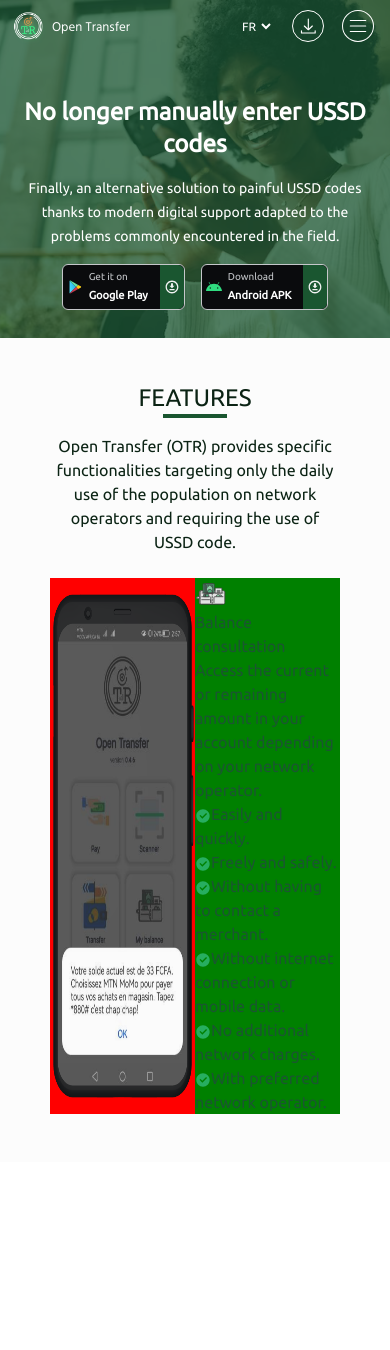
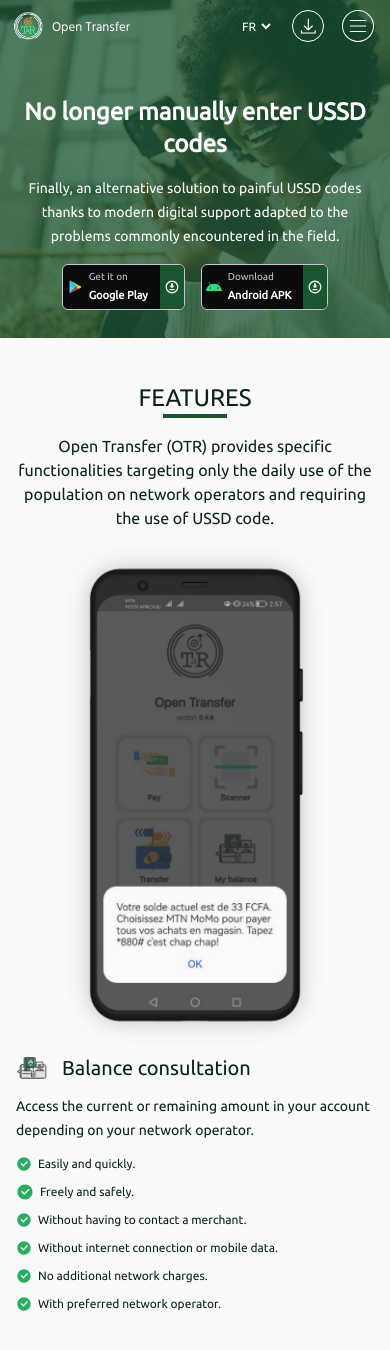
Before and after one commit to cacybernetic/opentransfer, a React (Vite) app: page / in a window 390 px wide. Shown: the top 1350 px of the page. Before the commit the page ends 1162 px from the top, so only its background shows below. Built offline with nearby package versions, Linux system fonts and the light colour scheme.

Commit message:
Responsive done !

```diff
--- a/src/home/components/features/_features.scss
+++ b/src/home/components/features/_features.scss
@@ -6,19 +6,73 @@
 * @created: 2024-03-06
 * @updated: 2024-03-06
 * @file: features.scss
-* @version: 0.0.1
+* @version: 0.0.3
 */
 
 // Custom dependencies.
 @import "./_variables.scss";
 
+// Content.
+div.features-content {
+  justify-content: center;
+  flex-direction: row;
+  margin-top: 48px;
+  display: flex;
+  width: 100%;
+  // From 670 to 592.
+  @media #{$features-670} {
+    margin-top: 24px;
+  }
+  // From 592 to 0.
+  @media #{$features-592} {
+    flex-direction: column;
+  }
+}
+
+// Top title.
+div.features-top-title {
+  display: inline-flex;
+  align-items: center;
+  column-gap: 14px;
+  font-size: 32px;
+  // From 912 to 670.
+  @media #{$features-912} {
+    font-size: 24px;
+  }
+  // From 670 to 0.
+  @media #{$features-670} {
+    font-size: 20px;
+  }
+  // Left icon.
+  img {
+    // From 912 to 670.
+    @media #{$features-912} {
+      height: 48px;
+      width: 48px;
+    }
+    // From 670 to 0.
+    @media #{$features-670} {
+      height: 32px;
+      width: 32px;
+    }
+  }
+}
+
 // Features.
 section.features {
-  background-color: $feature-bg-color;
+  background-color: $features-bg-color;
   padding: 48px 50px 48px 50px;
   flex-direction: column;
   align-items: center;
   display: flex;
+  // From 912 to 592.
+  @media #{$features-912} {
+    padding: 48px 25px 48px 25px;
+  }
+  // From 592 to 0.
+  @media #{$features-592} {
+    padding: 48px 16px 48px 16px;
+  }
   // Big title.
   & > h2 {
     color: $features-text-color;
@@ -40,29 +94,103 @@
   }
 }
 
-// Content.
-div.features-content {
-  background-color: blue;
-  justify-content: center;
-  display: inline-flex;
-  margin-top: 24px;
-  width: 100%;
-}
-
 // Screenshot.
 div.feature {
-  background-color: red;
+  transform: translate3d(0, 0, 0);
   justify-content: center;
   display: inline-flex;
   width: 50%;
+  // From 670 to 592.
+  @media #{$features-670} {
+    justify-content: flex-start;
+    width: auto;
+  }
+  // From 592 to 0.
+  @media #{$features-592} {
+    justify-content: center;
+    width: 100%;
+  }
+  // Image.
+  img {
+    position: relative;
+    z-index: 1;
+  }
+  // Shadow effect.
+  div.shadow-effect {
+    box-shadow: 0 0 50px $features-shadow-color;
+    transform: translateX(-50%);
+    border-radius: 30px;
+    position: fixed;
+    width: 210px;
+    bottom: 15px;
+    z-index: 0;
+    left: 50%;
+    top: 15px;
+    // From 670 to 592.
+    @media #{$features-670} {
+      box-shadow: 0 0 25px $features-shadow-color;
+      transform: translateX(0);
+      width: 140px;
+      left: 6px;
+    }
+    // From 592 to 0.
+    @media #{$features-592} {
+      transform: translateX(-50%);
+      width: 210px;
+      left: 50%;
+    }
+  }
 }
 
 // Informations.
 div.features-infos {
-  background-color: green;
+  color: $features-text-color;
+  justify-content: center;
+  flex-direction: column;
+  display: flex;
+  row-gap: 8px;
   width: 50%;
-  // Top title.
-  div.top-title {
-
+  // From 670 to 592.
+  @media #{$features-670} {
+    margin-left: 24px;
+    row-gap: 4px;
+    width: 100%;
+  }
+  // From 592 to 0.
+  @media #{$features-592} {
+    margin-top: 16px;
+    margin-left: 0;
+  }
+  // Desctiption.
+  & > span {
+    margin-bottom: 16px;
+    margin-top: 10px;
+    font-size: 18px;
+    // From 912 to 670.
+    @media #{$features-912} {
+      font-size: 16px;
+    }
+    // From 670 to 0.
+    @media #{$features-670} {
+      margin-bottom: 6px;
+      margin-top: 6px;
+      font-size: 14px;
+    }
+  }
+  // All advantage.
+  div.advantage {
+    display: inline-flex;
+    align-items: center;
+    column-gap: 10px;
+    // From 912 to 670.
+    @media #{$features-912} {
+      column-gap: 8px;
+      font-size: 14px;
+    }
+    // From 670 to 0.
+    @media #{$features-670} {
+      font-size: 12px;
+      column-gap: 6px;
+    }
   }
 }
--- a/src/home/components/features/_variables.scss
+++ b/src/home/components/features/_variables.scss
@@ -6,12 +6,15 @@
 * @file: variables.scss
 * @created: 2024-03-06
 * @updated: 2024-03-06
-* @version: 0.0.1
+* @version: 0.0.2
 */
 
 // Responsive breakpoints.
-
+$features-912: "only screen and (max-width: 912px)" !default;
+$features-670: "only screen and (max-width: 670px)" !default;
+$features-592: "only screen and (max-width: 592px)" !default;
 
 // Colors theme.
 $features-text-color: darken($primary-900, 13%) !default;
-$feature-bg-color: rgb(252, 252, 252) !default;
+$features-bg-color: rgb(250, 250, 250) !default;
+$features-shadow-color: silver !default;
--- a/src/home/components/features/features.jsx
+++ b/src/home/components/features/features.jsx
@@ -6,7 +6,7 @@
 *	@created 2024-03-06
 *	@updated 2024-03-06
 *	@file features.jsx
-*	@version 0.0.1
+*	@version 0.0.2
 */
 
 // React dependencies.
@@ -32,6 +32,13 @@
     <div className = "features-content">
       {/** Feature */}
       <div className = "feature">
+        {/** Slider */}
+        <div className = "slider">
+          {/** Vertical line */}
+
+        </div>
+        {/** Shadow effect */}
+        <div className = "shadow-effect"></div>
         {/** Screenshot */}
         <img
           alt = "Mobile app screenshot."
@@ -43,13 +50,13 @@
       {/** Informations */}
       <div className = "features-infos">
         {/** Top title */}
-        <div className = "top-title">
+        <div className = "features-top-title">
           {/** Icon */}
           <img
             alt = "Active feature icon."
             src = {balanceIcon}
-            height = {32}
-            width = {32}
+            height = {64}
+            width = {64}
           />
           {/** Text */}
           <h3>{lang.getText ("tr20")}</h3>
@@ -74,8 +81,8 @@
           <img
             alt = "Checked list icon."
             src = {checkedIcon}
-            height = {16}
-            width = {16}
+            height = {18}
+            width = {18}
           />
           {/** Label */}
           <span>{lang.getText ("tr27")}</span>
--- a/src/home/main.scss
+++ b/src/home/main.scss
@@ -26,6 +26,11 @@
 	display: none !important;
 }
 
+// Mask any tag.
+.masked {
+	opacity: 0 !important;
+}
+
 // Vadodara regular font definition.
 @font-face {
 	font-family: $vadodara-regular-font;
```
Also changed, not shown: public/style.css.
